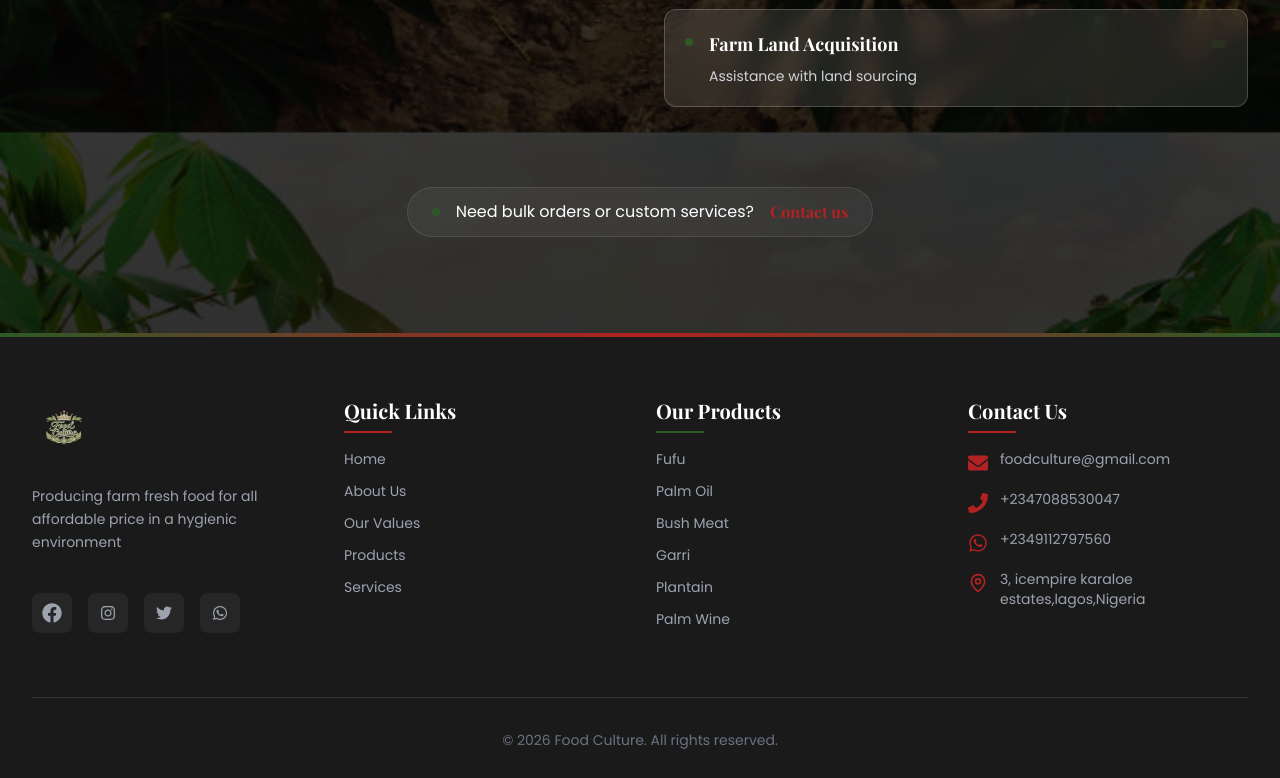
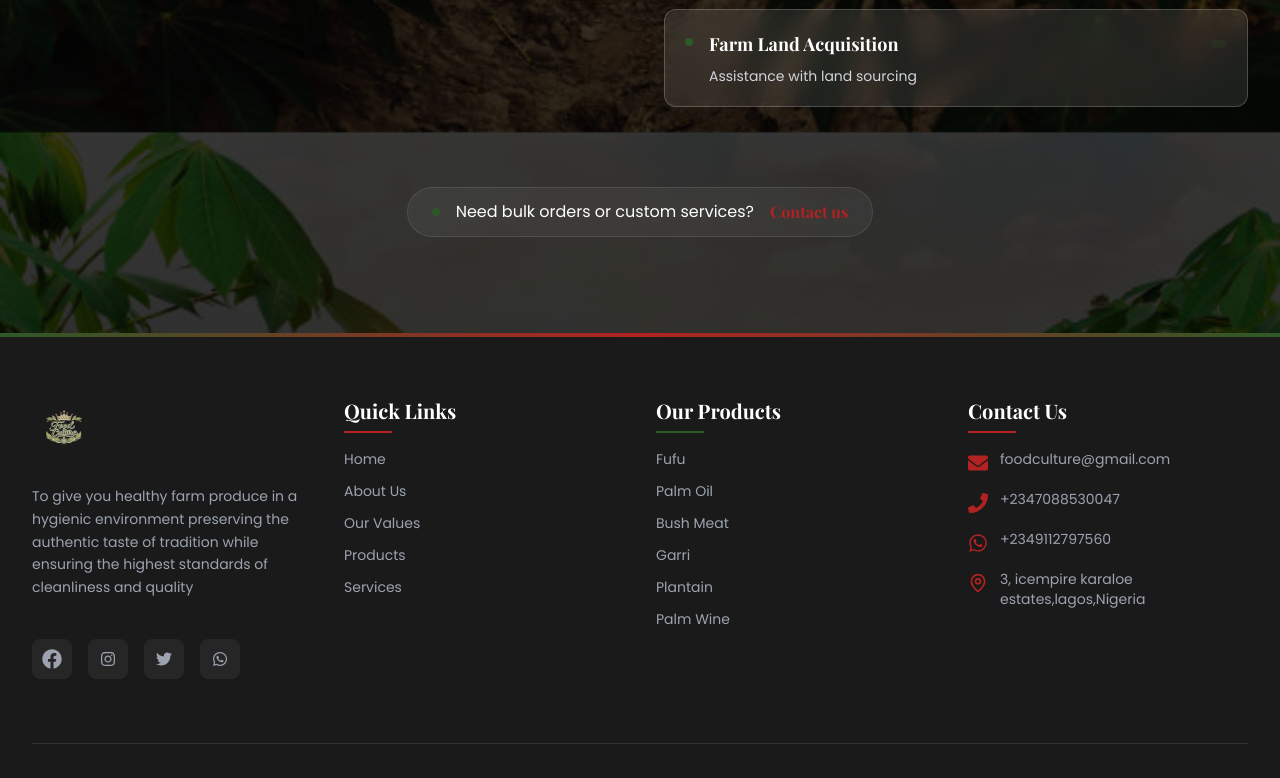
Before and after one commit to miku-nicol/Food-culture, a React (Vite) app: page / in a window 1280 px wide. Shown: the part 3287-4065 px from the top of the page. Built offline with nearby package versions, Linux system fonts and the light colour scheme.

Commit message:
Change the about writup

```diff
--- a/src/components/layout/AboutUsSection.jsx
+++ b/src/components/layout/AboutUsSection.jsx
@@ -1,5 +1,5 @@
 import React from 'react';
-import aboutImg1 from '../../assets/fufu3.jpg';
+import aboutImg1 from '../../assets/fufu1.jpg';
 import { FaArrowRight } from 'react-icons/fa';
 
 
--- a/src/components/layout/Footer.jsx
+++ b/src/components/layout/Footer.jsx
@@ -116,7 +116,9 @@ function Footer() {
             </div>
 
             <p className="font-body text-sm text-gray-400 leading-relaxed">
-               Producing farm fresh food for all affordable price in a hygienic environment
+               To give you healthy farm produce in a hygienic environment
+                preserving the authentic taste of tradition while ensuring the highest
+                standards of cleanliness and quality
             </p>
 
             {/* Social Links */}
```
Also changed, not shown: src/assets/fufu1.jpg (added).
